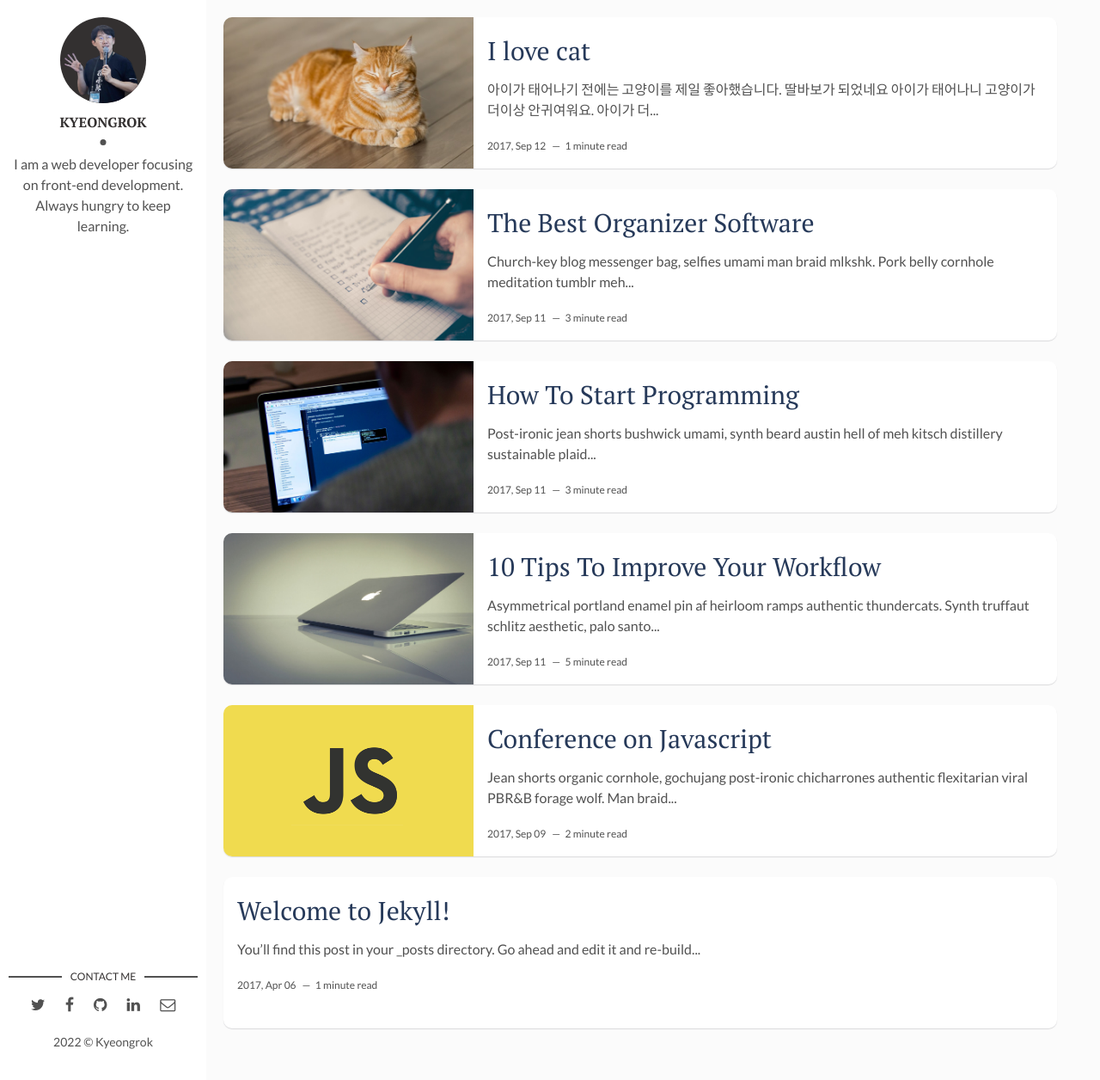
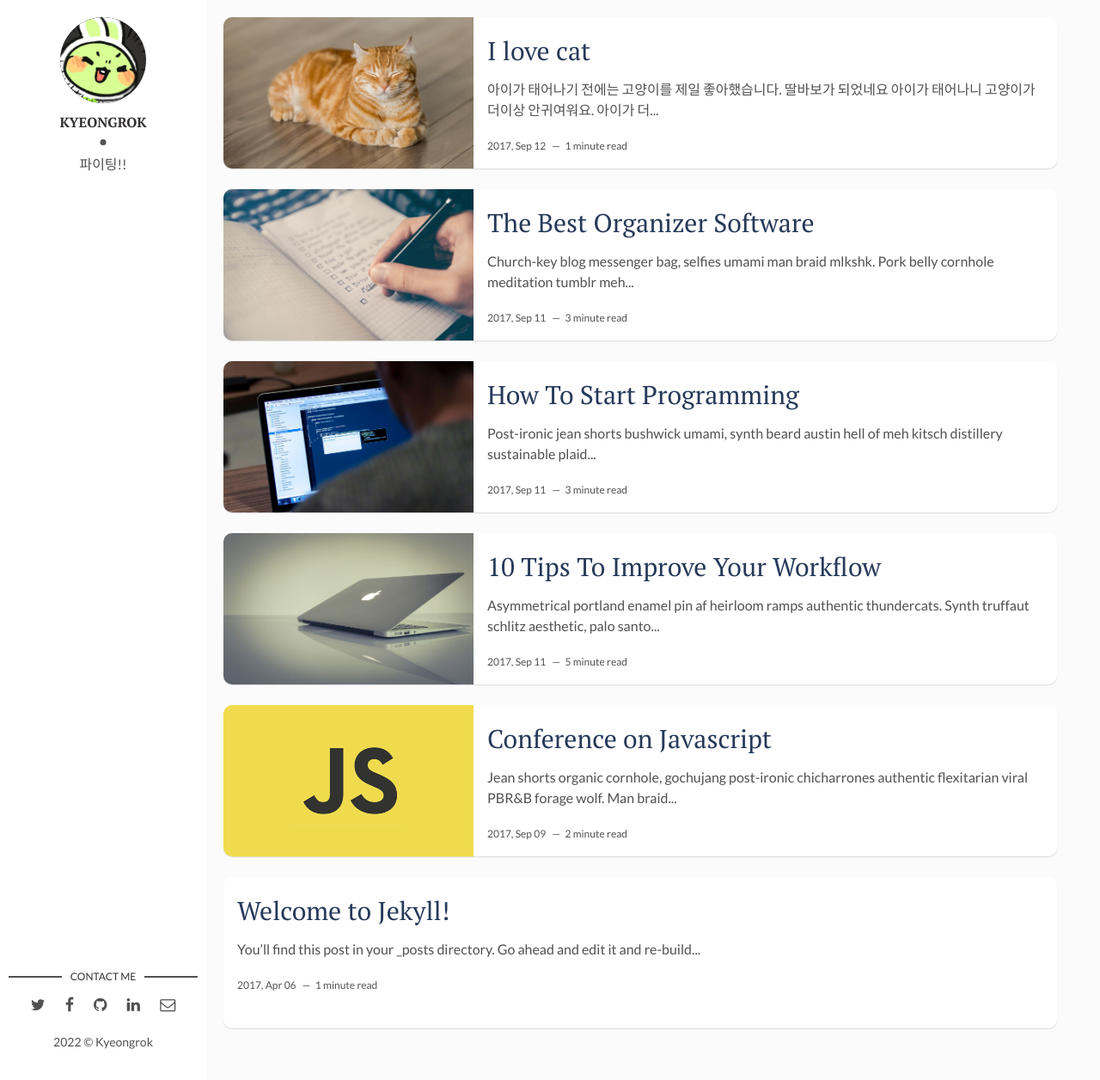
Before and after one commit to SoonMinEom/SoonMinEom.github.io, a Jekyll site: the page built from index.html, in a window 1280 px wide and 1256 px high. Shown: the whole window at 86% size. Built offline with Jekyll 4.4.1, drawn with Linux system fonts in a browser that asks for light colours; the list of posts is cut into pages by our own code.

Commit message:
Update _config.yml

```diff
--- a/_config.yml
+++ b/_config.yml
@@ -10,8 +10,8 @@ site-twitter: #if your site has a twitter account, enter it here
 
 # Author Settings
 author: Kyeongrok # add your name
-author-img: 1642243.png # add your photo
-about-author: I am a web developer focusing on front-end development. Always hungry to keep learning. # add description
+author-img: 17_RM.png # add your photo
+about-author: 파이팅!! # add description
 social-twitter: # add your Twitter handle
 social-facebook: # add your Facebook handle
 social-github: kyeongrok # add your Github handle
```
